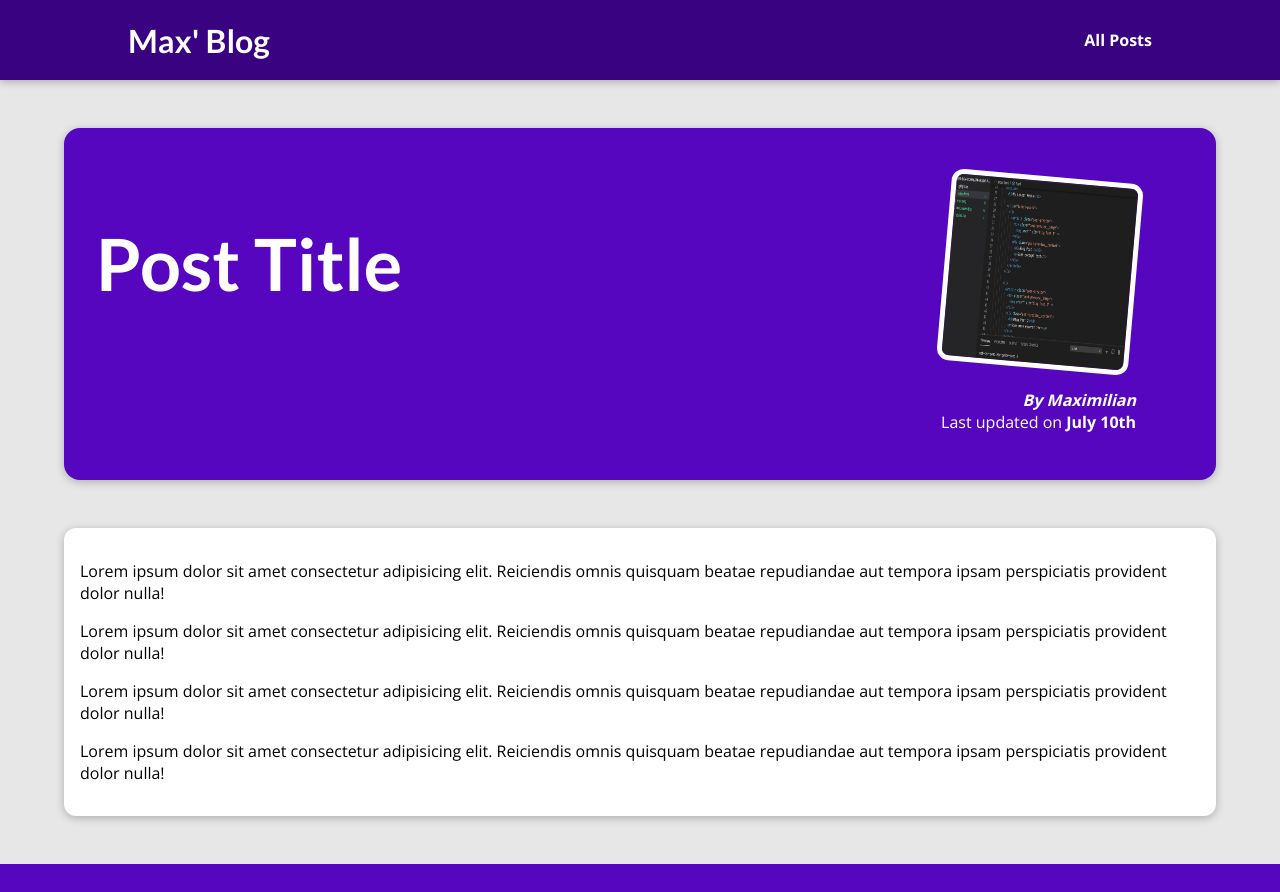
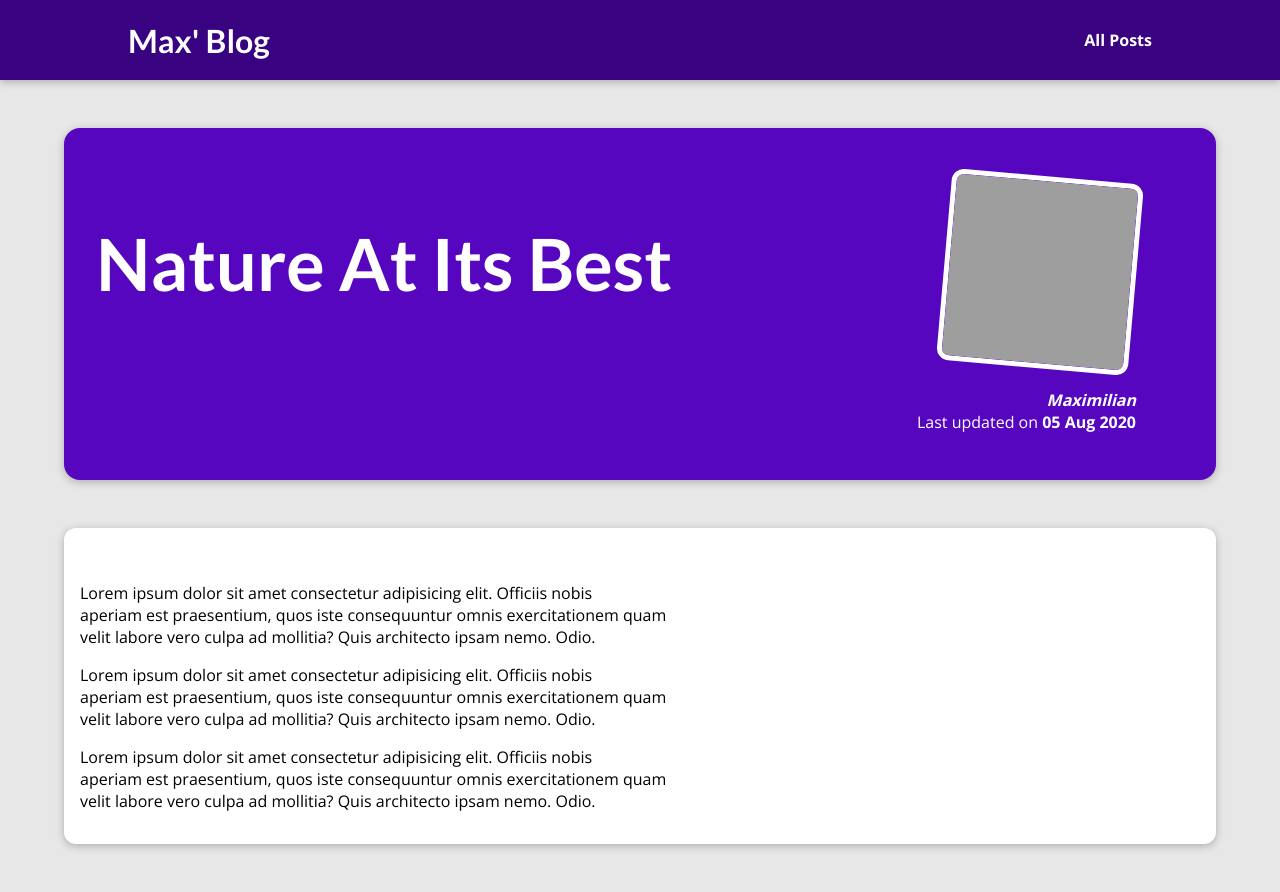
Before and after one commit to bmdVC013/python-django-the-practice-guide, a Django app: page /posts/into-the-woods in a window 1280 px wide. Before the commit the page ends 864 px from the top, so only its background shows below. Run offline with Django 4.2, Linux system fonts and the light colour scheme; grey boxes are pictures that could not be loaded.

Commit message:
:sparkles: Add special template features and syntax

```diff
--- a/my_blog/blog/templates/blog/index.html
+++ b/my_blog/blog/templates/blog/index.html
@@ -21,7 +21,9 @@
     <section id="latest-posts">
         <h2>My Latest Thoughts</h2>
         <ul>
-            {% include "blog/includes/post.html" %}
+            {% for post in posts %}
+                {% include "blog/includes/post.html" %}
+            {% endfor %}
         </ul>
     </section>
 
--- a/my_blog/blog/templates/blog/post-detail.html
+++ b/my_blog/blog/templates/blog/post-detail.html
@@ -2,7 +2,7 @@
 {% load static %}
 
 {% block page_title %}
-    This Post Title
+    {{ post.title }}
 {% endblock  %}
 
 {% block css_files %}
@@ -11,20 +11,17 @@
 
 {% block content %}
     <section id="summary">
-        <h2>Post Title</h2>
+        <h2>{{ post.title }}</h2>
         <article>
-            <img src="{% static "blog/images/coding.jpg" %}" alt="Post Title" width="200" height="200">
-            <address>By Maximilian</address>
+            <img src="{% static "blog/images/"|add:post.image %}" alt="{{ post.title }}" width="200" height="200">
+            <address>{{ post.author }}</address>
             <div>
-                Last updated on <time>July 10th</time>
+                Last updated on <time>{{ post.date|date:"d M Y" }}</time>
             </div>
         </article>
     </section>
 
     <main>
-        <p>Lorem ipsum dolor sit amet consectetur adipisicing elit. Reiciendis omnis quisquam beatae repudiandae aut tempora ipsam perspiciatis provident dolor nulla!</p>
-        <p>Lorem ipsum dolor sit amet consectetur adipisicing elit. Reiciendis omnis quisquam beatae repudiandae aut tempora ipsam perspiciatis provident dolor nulla!</p>
-        <p>Lorem ipsum dolor sit amet consectetur adipisicing elit. Reiciendis omnis quisquam beatae repudiandae aut tempora ipsam perspiciatis provident dolor nulla!</p>
-        <p>Lorem ipsum dolor sit amet consectetur adipisicing elit. Reiciendis omnis quisquam beatae repudiandae aut tempora ipsam perspiciatis provident dolor nulla!</p>
+        {{ post.content|linebreaks }}
     </main>
 {% endblock  %}
--- a/my_blog/blog/views.py
+++ b/my_blog/blog/views.py
@@ -1,7 +1,7 @@
 from django.shortcuts import render
 from datetime import date
 
-posts = [
+all_posts = [
     {
         "slug": "hike-in-the-mountains",
         "image": "mountains.jpg",
@@ -67,13 +67,25 @@
     }
 ]
 
+def get_date(post):
+    return post['date']
+
 # Create your views here.
 
 def starting_page(request):
-    return render(request, "blog/index.html")
+    sorted_posts = sorted(all_posts, key=get_date)
+    latest_posts = sorted_posts[-3:]
+    return render(request, "blog/index.html", {
+        "posts": latest_posts
+    })
 
 def posts(request):
-    return render(request, "blog/all-posts.html")
+    return render(request, "blog/all-posts.html", {
+        "posts": all_posts
+    })
 
 def post_detail(request, slug):
-    return render(request, "blog/post-detail.html")
+    identified_post = next(post for post in all_posts if post['slug'] == slug)
+    return render(request, "blog/post-detail.html", {
+        "post": identified_post
+    })
```
Also changed, not shown: my_blog/blog/templates/blog/all-posts.html (+3 -4 lines), my_blog/blog/templates/blog/includes/post.html (+4 -4 lines).
